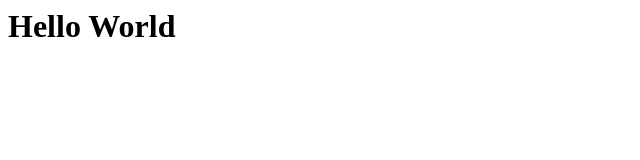
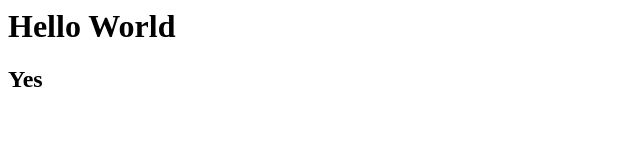
Before and after one commit to Stason321Noris/testtesttest, a plain HTML site: page index.html in a window 1280 px wide. Shown: the full height of the page, 0-640 px from the left. Drawn offline with Linux system fonts and the light colour scheme.

Commit message:
New commit

```diff
--- a/index.html
+++ b/index.html
@@ -1 +1,2 @@
 <h1>Hello World</h1>
+<h2>Yes</h2>
```
Also changed, not shown: test.html (renamed from test.txt).
